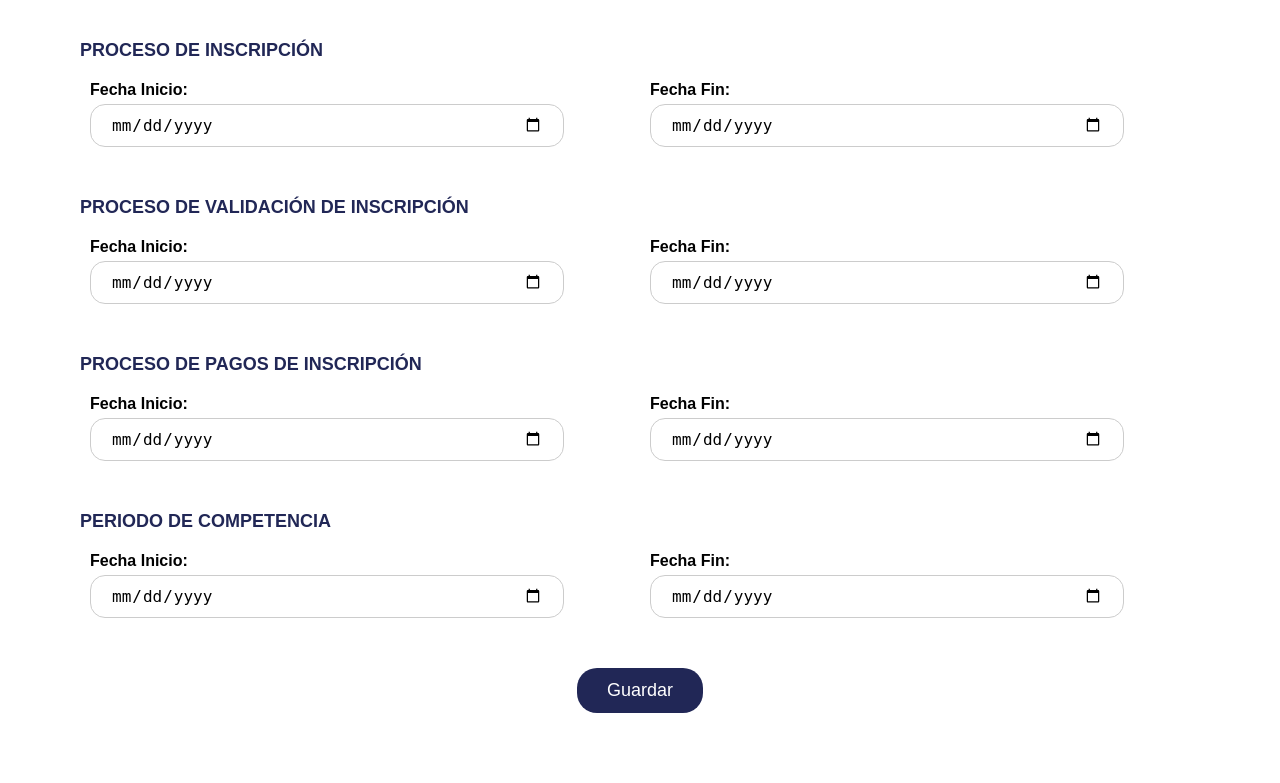
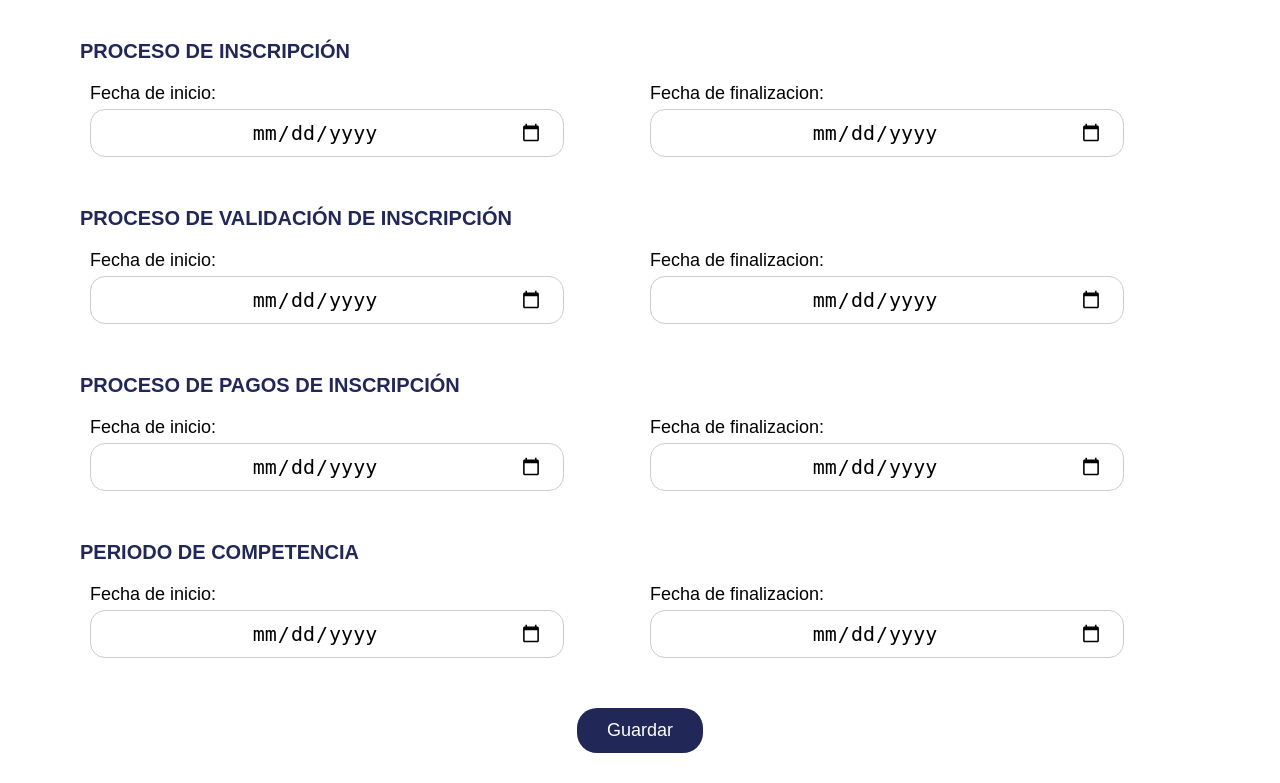
Before and after one commit to Santiago1408/Oh_Sansi_Flask, a Flask app: page /admin-competencia in a window 1280 px wide. Shown: the part 87-870 px from the top of the page. Before the commit the page ends 800 px from the top, so only its background shows below. Run offline with Flask 3, Linux system fonts and the light colour scheme; the visitor is signed in with stand-in values (Sample User, id 1); data that the repository does not hold is empty; parts of the project's set-up code (start-up, migrations or seed data) failed here and were passed over; some libraries are stand-ins or nearby versions.

Commit message:
Arreglos visuales II

```diff
--- a/app/static/css/admin-competencia.css
+++ b/app/static/css/admin-competencia.css
@@ -1,23 +1,3 @@
-.parte{
-    color: black;
-    font-size: 20px;
-    font-family: Arial, sans-serif;
-    gap: 15px;
-    font-weight: bold;
-    margin-top: 17px;
-    padding: 5px;
-}
-#logo{
-    display: flex;
-    font-size: 18px;
-    font-family: Arial;
-    gap: 15px;
-}
-#sansi{
-    width: 50px;
-    height: 50px;
-}
-
 .bloque {
     margin: 40px 80px;
 }
@@ -25,9 +5,9 @@
 .bloque h2 {
     color: #212756;
     font-family: Arial, sans-serif;
-    font-size: 18px;
+    font-size: 20px;
     text-transform: uppercase;
-    margin-bottom: 10px;
+    margin: 30px 0 10px 0;
 }
 
 .fechas {
@@ -46,18 +26,19 @@
 
 .fechas label {
     font-family: Arial, sans-serif;
-    font-weight: bold;
+    font-size: 18px;
     margin-bottom: 5px;
     color: #000;
 }
 
 input[type="date"] {
+    text-align: center  ;
     background-color: white;
     color: #000;
     padding: 10px 20px;
     border: 1px solid #ccc;
     border-radius: 15px;
-    font-size: 16px;
+    font-size: 20px;
     width: 80%;
 }
 
--- a/app/templates/admin-competencia.html
+++ b/app/templates/admin-competencia.html
@@ -18,11 +18,11 @@
       <h2>PROCESO DE INSCRIPCIÓN</h2>
       <div class="fechas">
         <div>
-          <label>Fecha Inicio:</label>
+          <label>Fecha de inicio:</label>
           <input type="date" name="fechaIniIns" value="{{ fechas.inscripcion.inicio }}">
         </div>
         <div>
-          <label>Fecha Fin:</label>
+          <label>Fecha de finalizacion:</label>
           <input type="date" name="fechaFinIns" value="{{ fechas.inscripcion.fin }}">
         </div>
       </div>
@@ -32,11 +32,11 @@
       <h2>PROCESO DE VALIDACIÓN DE INSCRIPCIÓN</h2>
       <div class="fechas">
         <div>
-          <label>Fecha Inicio:</label>
+          <label>Fecha de inicio:</label>
           <input type="date" name="fechaIniVal" value="{{ fechas.validacion.inicio }}">
         </div>
         <div>
-          <label>Fecha Fin:</label>
+          <label>Fecha de finalizacion:</label>
           <input type="date" name="fechaFinVal" value="{{ fechas.validacion.fin }}">
         </div>
       </div>
@@ -46,11 +46,11 @@
       <h2>PROCESO DE PAGOS DE INSCRIPCIÓN</h2>
       <div class="fechas">
         <div>
-          <label>Fecha Inicio:</label>
+          <label>Fecha de inicio:</label>
           <input type="date" name="fechaIniPag" value="{{ fechas.pagos.inicio }}">
         </div>
         <div>
-          <label>Fecha Fin:</label>
+          <label>Fecha de finalizacion:</label>
           <input type="date" name="fechaFinPag" value="{{ fechas.pagos.fin }}">
         </div>
       </div>
@@ -60,11 +60,11 @@
       <h2>PERIODO DE COMPETENCIA</h2>
       <div class="fechas">
         <div>
-          <label>Fecha Inicio:</label>
+          <label>Fecha de inicio:</label>
           <input type="date" name="fechaIniComp" value="{{ fechas.competencia.inicio }}">
         </div>
         <div>
-          <label>Fecha Fin:</label>
+          <label>Fecha de finalizacion:</label>
           <input type="date" name="fechaFinComp" value="{{ fechas.competencia.fin }}">
         </div>
       </div>
```
Also changed, not shown: app/static/css/admin-areas.css (+10 -9 lines).
